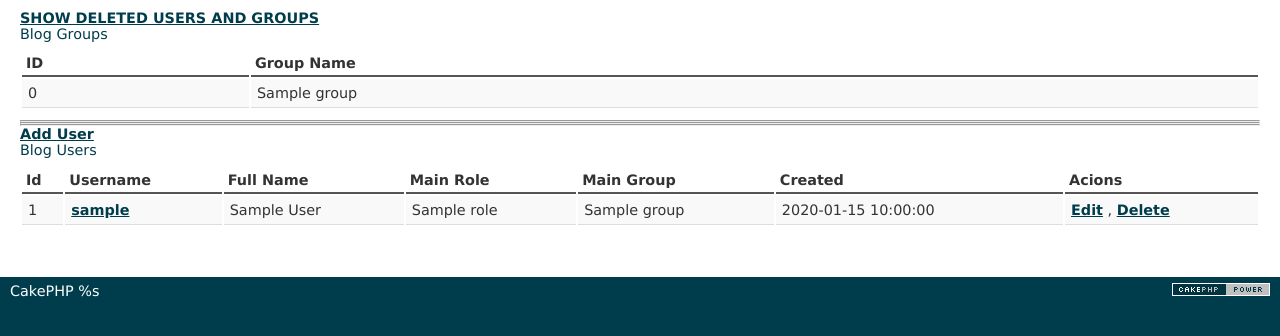
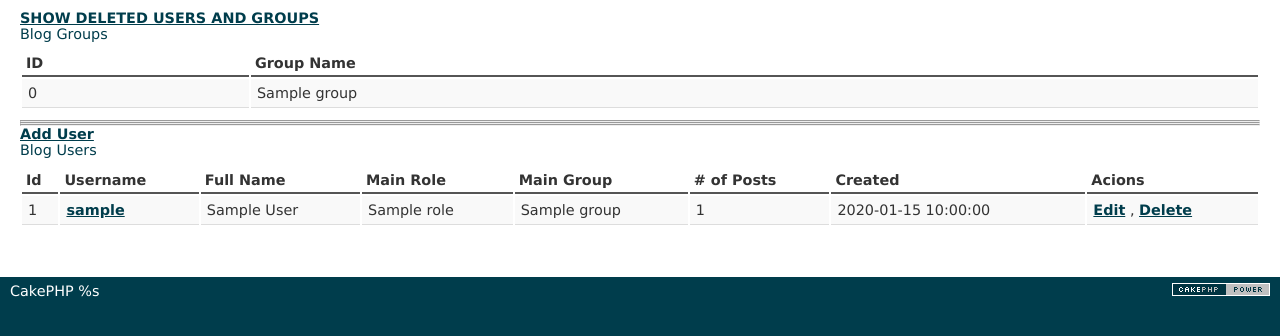
Before and after one commit to Abadmoab/CakeBlog, a CakePHP app: the page made by app/View/Users/index.ctp in a window 1280 px wide. Shown: the part 47-383 px from the top of the page. Run offline with PHP 8.4 and a stand-in for CakePHP, Linux system fonts and the light colour scheme; the template is opened without the code that fills it: most values are stand-ins (such as "Sample title", 1, 10 or a date in 2020); data that the repository does not hold is empty; some libraries are stand-ins or nearby versions.

Commit message:
Display count of posts for each user

```diff
--- a/app/Model/User.php
+++ b/app/Model/User.php
@@ -4,13 +4,14 @@ class User extends AppModel
 {
 	public $virtualFields = array(
 		'full_name' => 'CONCAT(User.first_name, " ", User.family_name)',
+		'posts_count' => 'SELECT COUNT(1) FROM posts WHERE user_id = User.id'
 	);
 
 	public function get($deleted = 0)
 	{
 		return $this->find('all', array(
 			'recursive' => -1,
-			'fields' => array('User.id', 'User.username', 'User.full_name', 'User.created', 'Role.name', 'Group.name'),
+			'fields' => array('User.id', 'User.username', 'User.full_name', 'User.created', 'Role.name', 'Group.name', 'User.posts_count'),
 			'conditions' => array('User.deleted = ' . $deleted),
 			'joins' => array(
 				array(
--- a/app/View/Users/index.ctp
+++ b/app/View/Users/index.ctp
@@ -33,6 +33,7 @@
 		<th>Full Name</th>
 		<th>Main Role</th>
 		<th>Main Group</th>
+		<th># of Posts</th>
 		<th>Created</th>
 		<th>Acions</th>
 	</tr>
@@ -51,6 +52,7 @@
 		<td><?php echo $user['User']['full_name'] ?></td>
 		<td><?php echo $user['Role']['name']; ?></td>
 		<td><?php echo $user['Group']['name']; ?></td>
+		<td><?php echo $user['User']['posts_count']; ?></td>
 		<td><?php echo $user['User']['created']; ?></td>
 		<td>
 			<?php echo $this->Html->link('Edit', ['controller' => 'users', 'action' => 'edit', $user['User']['id']]) ?> ,
```
